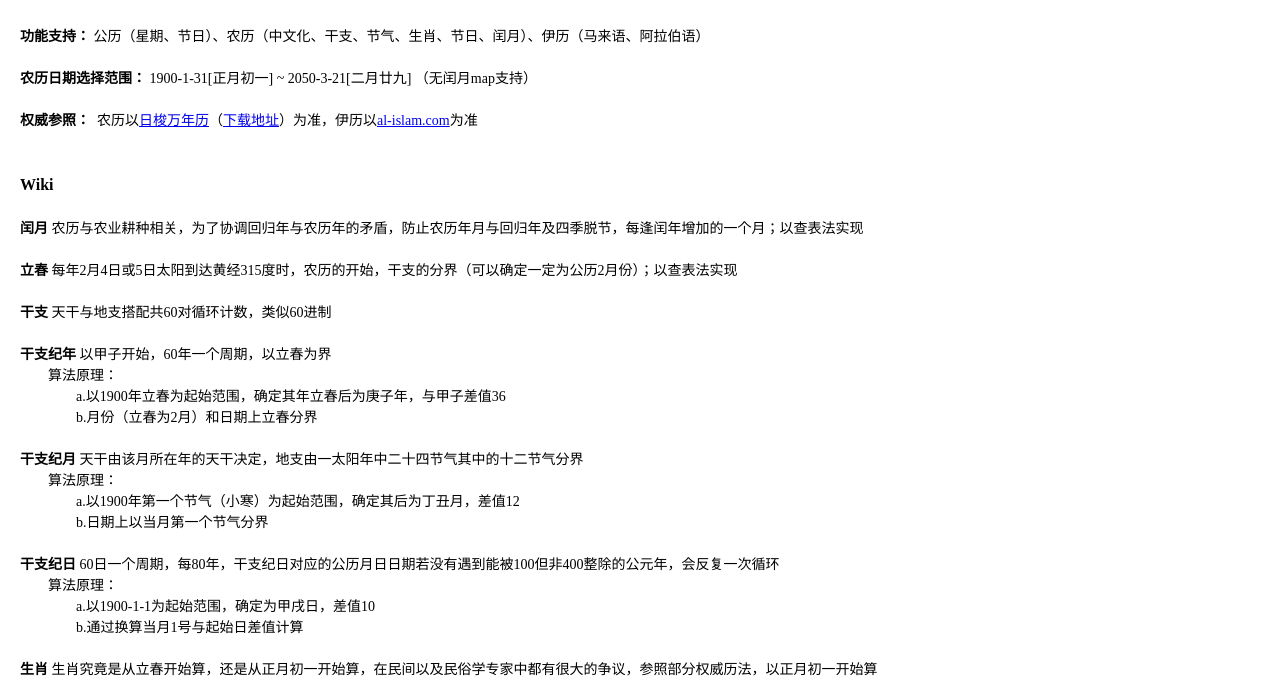
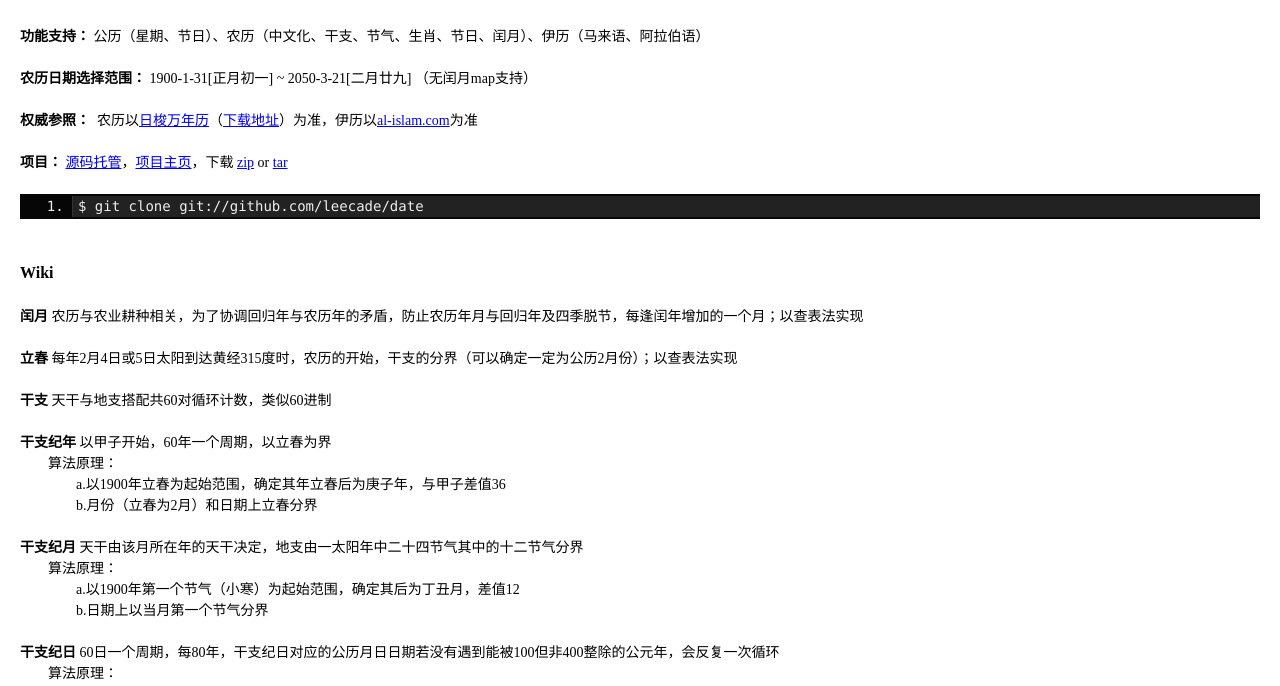
Before and after one commit to leecade/date, a plain HTML site: page index.html in a window 1280 px wide. Shown: the part 78-764 px from the top of the page. Drawn offline with Linux system fonts and the light colour scheme.

Commit message:
modif index.html

```diff
--- a/index.html
+++ b/index.html
@@ -34,6 +34,11 @@ em{ font-style:normal; padding-left:10px;}
 
 <strong>权威参照：</strong>  农历以<a href="http://www.time.ac.cn/calendar/calendar.htm" target="_blank">日梭万年历</a>（<a href="http://ishare.iask.sina.com.cn/f/10062594.html" target="_blank">下载地址</a>）为准，伊历以<a href="http://www.al-islam.com/Loader.aspx?pageid=620" target="_blank">al-islam.com</a>为准
 
+<strong>项目：</strong> <a href="https://github.com/leecade/date">源码托管</a>，<a href="http://leecade.github.com/date/">项目主页</a>，下载 <a href="http://github.com/leecade/date/zipball/master">zip</a> or <a href="http://github.com/leecade/date/tarball/master">tar</a>
+
+<textarea class="lang-html">
+$ git clone git://github.com/leecade/date
+</textarea>
 
 <h4>Wiki</h4>
 <strong>闰月</strong> 农历与农业耕种相关，为了协调回归年与农历年的矛盾，防止农历年月与回归年及四季脱节，每逢闰年增加的一个月；以查表法实现
```
